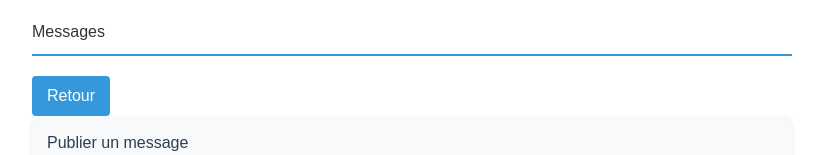
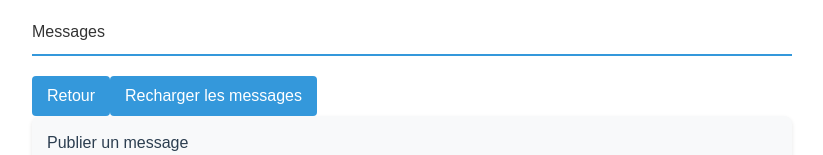
Before and after one commit to Hchautard/CerisoNet, an Angular app: page /java_api in a window 1280 px wide. Shown: the top 155 px of the page, without its empty margins (228-1051 px from the left). Built offline with nearby package versions, Linux system fonts and the light colour scheme; no server answers.

Commit message:
Java api

```diff
--- a/src/app/java-api/java-api.component.html
+++ b/src/app/java-api/java-api.component.html
@@ -4,6 +4,11 @@
     <!-- Bouton de retour -->
     <button class="back-button" (click)="goBack()">
       <i class="fas fa-arrow-left"></i> Retour
+    </button>
+
+    <!-- Bouton de chargement des messages -->
+    <button class="back-button" (click)="loadMessages()">
+      <i class="fas fa-sync"></i> Recharger les messages
     </button>
 
     <!-- Formulaire d'ajout de message -->
```
